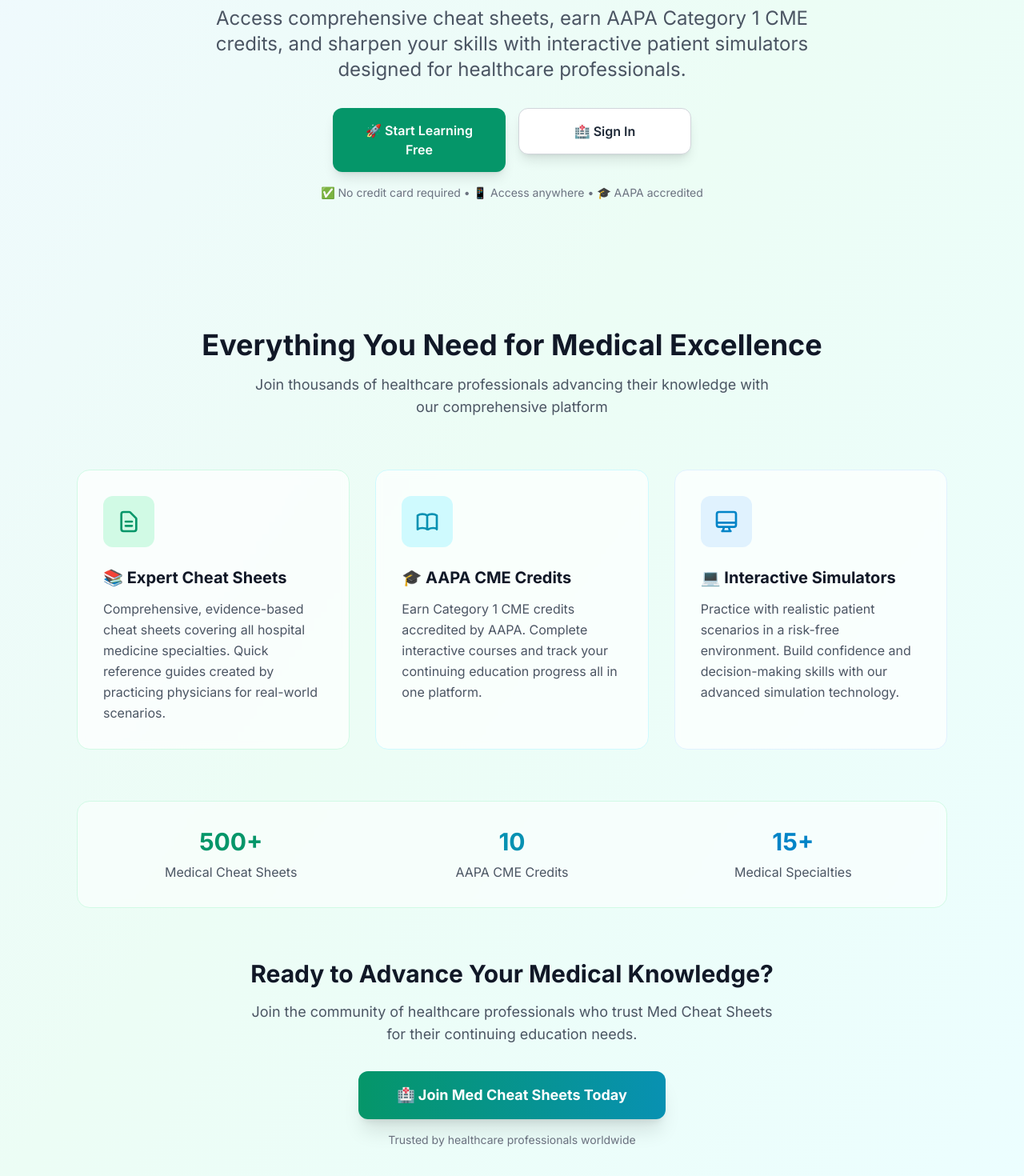
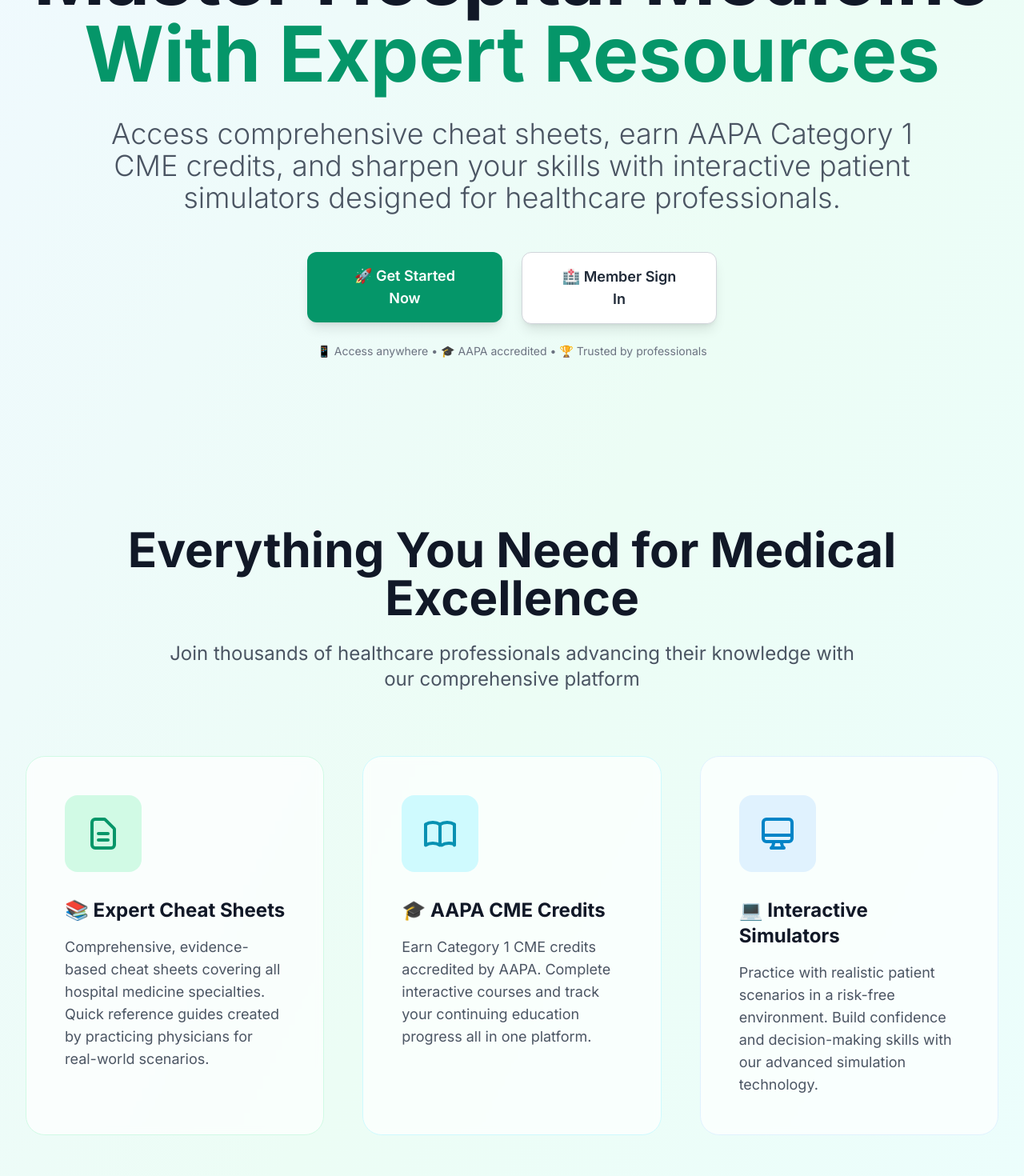
Before and after one commit to maxmarketpros/Med, a Next.js app: page / in a window 1280 px wide. Shown: the part 400-1870 px from the top of the page at 80% size. Built offline with nearby package versions, Linux system fonts and the light colour scheme; no server answers.

Commit message:
fix fix root

```diff
--- a/src/app/page.tsx
+++ b/src/app/page.tsx
@@ -27,101 +27,101 @@
     <div className="min-h-screen bg-gradient-to-br from-sky-50 via-emerald-50 to-cyan-50">
       {/* Hero Section */}
       <div className="relative">
-        <div className="max-w-7xl mx-auto px-4 sm:px-6 lg:px-8 pt-16 pb-12">
+        <div className="max-w-7xl mx-auto px-4 sm:px-6 lg:px-8 pt-20 pb-16">
           {/* Logo */}
-          <div className="text-center mb-12">
+          <div className="text-center mb-16">
             <Image
               src="/images/Logo.png"
               alt="Med Cheat Sheets"
-              width={300}
-              height={120}
-              className="mx-auto object-contain mb-8"
+              width={350}
+              height={140}
+              className="mx-auto object-contain mb-12"
               priority
             />
 
             {/* Hero Headlines */}
-            <h1 className="text-4xl md:text-6xl font-bold text-gray-900 mb-6 leading-tight">
+            <h1 className="text-4xl md:text-7xl lg:text-8xl font-bold text-gray-900 mb-8 leading-tight">
               Master Hospital Medicine
               <span className="block text-emerald-600">With Expert Resources</span>
             </h1>
 
-            <p className="text-xl md:text-2xl text-gray-600 mb-8 max-w-3xl mx-auto leading-relaxed">
+            <p className="text-xl md:text-3xl lg:text-4xl text-gray-600 mb-12 max-w-5xl mx-auto leading-relaxed font-light">
               Access comprehensive cheat sheets, earn AAPA Category 1 CME credits,
               and sharpen your skills with interactive patient simulators designed for healthcare professionals.
             </p>
 
             {/* CTA Buttons */}
-            <div className="flex flex-col sm:flex-row gap-4 justify-center max-w-md mx-auto">
+            <div className="flex flex-col sm:flex-row gap-6 justify-center max-w-lg mx-auto">
               <Link href="/sign-up" className="flex-1">
-                <button className="w-full bg-emerald-600 hover:bg-emerald-700 text-white font-semibold py-4 px-8 rounded-xl transition-all duration-300 transform hover:scale-105 shadow-lg hover:shadow-xl">
-                  🚀 Start Learning Free
+                <button className="w-full bg-emerald-600 hover:bg-emerald-700 text-white font-semibold py-4 px-10 rounded-xl transition-all duration-300 transform hover:scale-105 shadow-lg hover:shadow-xl text-lg">
+                  🚀 Get Started Now
                 </button>
               </Link>
 
               <Link href="/sign-in" className="flex-1">
-                <button className="w-full bg-white hover:bg-gray-50 text-gray-800 font-semibold py-4 px-8 rounded-xl transition-all duration-300 border border-gray-300 hover:border-emerald-300 shadow-lg hover:shadow-xl">
-                  🏥 Sign In
+                <button className="w-full bg-white hover:bg-gray-50 text-gray-800 font-semibold py-4 px-10 rounded-xl transition-all duration-300 border border-gray-300 hover:border-emerald-300 shadow-lg hover:shadow-xl text-lg">
+                  🏥 Member Sign In
                 </button>
               </Link>
             </div>
 
-            <p className="text-sm text-gray-500 mt-4">
-              ✅ No credit card required • 📱 Access anywhere • 🎓 AAPA accredited
+            <p className="text-sm text-gray-500 mt-6">
+              📱 Access anywhere • 🎓 AAPA accredited • 🏆 Trusted by professionals
             </p>
           </div>
         </div>
       </div>
 
       {/* Features Section */}
-      <div className="max-w-6xl mx-auto px-4 sm:px-6 lg:px-8 py-16">
-        <div className="text-center mb-16">
-          <h2 className="text-3xl md:text-4xl font-bold text-gray-900 mb-4">
+      <div className="max-w-7xl mx-auto px-4 sm:px-6 lg:px-8 py-20">
+        <div className="text-center mb-20">
+          <h2 className="text-3xl md:text-5xl lg:text-6xl font-bold text-gray-900 mb-6">
             Everything You Need for Medical Excellence
           </h2>
-          <p className="text-lg text-gray-600 max-w-2xl mx-auto">
+          <p className="text-lg md:text-xl lg:text-2xl text-gray-600 max-w-4xl mx-auto leading-relaxed">
             Join thousands of healthcare professionals advancing their knowledge with our comprehensive platform
           </p>
         </div>
 
         {/* Feature Grid */}
-        <div className="grid md:grid-cols-3 gap-8 mb-16">
+        <div className="grid md:grid-cols-3 gap-10 lg:gap-12 mb-20">
           {/* Feature 1 */}
-          <div className="bg-white/70 backdrop-blur-sm rounded-2xl p-8 border border-emerald-100 hover:border-emerald-200 transition-all duration-300 hover:shadow-lg">
-            <div className="w-16 h-16 bg-emerald-100 rounded-xl flex items-center justify-center mb-6">
-              <svg className="w-8 h-8 text-emerald-600" fill="none" stroke="currentColor" viewBox="0 0 24 24">
+          <div className="bg-white/70 backdrop-blur-sm rounded-3xl p-10 lg:p-12 border border-emerald-100 hover:border-emerald-200 transition-all duration-300 hover:shadow-xl">
+            <div className="w-20 h-20 lg:w-24 lg:h-24 bg-emerald-100 rounded-2xl flex items-center justify-center mb-8">
+              <svg className="w-10 h-10 lg:w-12 lg:h-12 text-emerald-600" fill="none" stroke="currentColor" viewBox="0 0 24 24">
                 <path strokeLinecap="round" strokeLinejoin="round" strokeWidth={2} d="M9 12h6m-6 4h6m2 5H7a2 2 0 01-2-2V5a2 2 0 012-2h5.586a1 1 0 01.707.293l5.414 5.414a1 1 0 01.293.707V19a2 2 0 01-2 2z" />
               </svg>
             </div>
-            <h3 className="text-xl font-bold text-gray-900 mb-3">📚 Expert Cheat Sheets</h3>
-            <p className="text-gray-600 leading-relaxed">
+            <h3 className="text-xl lg:text-2xl font-bold text-gray-900 mb-4">📚 Expert Cheat Sheets</h3>
+            <p className="text-gray-600 leading-relaxed text-base lg:text-lg">
               Comprehensive, evidence-based cheat sheets covering all hospital medicine specialties.
               Quick reference guides created by practicing physicians for real-world scenarios.
             </p>
           </div>
 
           {/* Feature 2 */}
-          <div className="bg-white/70 backdrop-blur-sm rounded-2xl p-8 border border-cyan-100 hover:border-cyan-200 transition-all duration-300 hover:shadow-lg">
-            <div className="w-16 h-16 bg-cyan-100 rounded-xl flex items-center justify-center mb-6">
-              <svg className="w-8 h-8 text-cyan-600" fill="none" stroke="currentColor" viewBox="0 0 24 24">
+          <div className="bg-white/70 backdrop-blur-sm rounded-3xl p-10 lg:p-12 border border-cyan-100 hover:border-cyan-200 transition-all duration-300 hover:shadow-xl">
+            <div className="w-20 h-20 lg:w-24 lg:h-24 bg-cyan-100 rounded-2xl flex items-center justify-center mb-8">
+              <svg className="w-10 h-10 lg:w-12 lg:h-12 text-cyan-600" fill="none" stroke="currentColor" viewBox="0 0 24 24">
                 <path strokeLinecap="round" strokeLinejoin="round" strokeWidth={2} d="M12 6.253v13m0-13C10.832 5.477 9.246 5 7.5 5S4.168 5.477 3 6.253v13C4.168 18.477 5.754 18 7.5 18s3.332.477 4.5 1.253m0-13C13.168 5.477 14.754 5 16.5 5c1.746 0 3.332.477 4.5 1.253v13C20.832 18.477 19.246 18 17.5 18c-1.746 0-3.332.477-4.5 1.253" />
               </svg>
             </div>
-            <h3 className="text-xl font-bold text-gray-900 mb-3">🎓 AAPA CME Credits</h3>
-            <p className="text-gray-600 leading-relaxed">
+            <h3 className="text-xl lg:text-2xl font-bold text-gray-900 mb-4">🎓 AAPA CME Credits</h3>
+            <p className="text-gray-600 leading-relaxed text-base lg:text-lg">
               Earn Category 1 CME credits accredited by AAPA. Complete interactive courses
               and track your continuing education progress all in one platform.
             </p>
           </div>
 
           {/* Feature 3 */}
-          <div className="bg-white/70 backdrop-blur-sm rounded-2xl p-8 border border-sky-100 hover:border-sky-200 transition-all duration-300 hover:shadow-lg">
-            <div className="w-16 h-16 bg-sky-100 rounded-xl flex items-center justify-center mb-6">
-              <svg className="w-8 h-8 text-sky-600" fill="none" stroke="currentColor" viewBox="0 0 24 24">
+          <div className="bg-white/70 backdrop-blur-sm rounded-3xl p-10 lg:p-12 border border-sky-100 hover:border-sky-200 transition-all duration-300 hover:shadow-xl">
+            <div className="w-20 h-20 lg:w-24 lg:h-24 bg-sky-100 rounded-2xl flex items-center justify-center mb-8">
+              <svg className="w-10 h-10 lg:w-12 lg:h-12 text-sky-600" fill="none" stroke="currentColor" viewBox="0 0 24 24">
                 <path strokeLinecap="round" strokeLinejoin="round" strokeWidth={2} d="M9.75 17L9 20l-1 1h8l-1-1-.75-3M3 13h18M5 17h14a2 2 0 002-2V5a2 2 0 00-2-2H5a2 2 0 00-2 2v10a2 2 0 002 2z" />
               </svg>
             </div>
-            <h3 className="text-xl font-bold text-gray-900 mb-3">💻 Interactive Simulators</h3>
-            <p className="text-gray-600 leading-relaxed">
+            <h3 className="text-xl lg:text-2xl font-bold text-gray-900 mb-4">💻 Interactive Simulators</h3>
+            <p className="text-gray-600 leading-relaxed text-base lg:text-lg">
               Practice with realistic patient scenarios in a risk-free environment.
               Build confidence and decision-making skills with our advanced simulation technology.
             </p>
@@ -129,39 +129,39 @@
         </div>
 
         {/* Stats Section */}
-        <div className="bg-white/50 backdrop-blur-sm rounded-2xl p-8 border border-emerald-100">
-          <div className="grid sm:grid-cols-3 gap-8 text-center">
+        <div className="bg-white/50 backdrop-blur-sm rounded-3xl p-12 lg:p-16 border border-emerald-100">
+          <div className="grid sm:grid-cols-3 gap-12 text-center">
             <div>
-              <div className="text-3xl font-bold text-emerald-600 mb-2">500+</div>
-              <div className="text-gray-600">Medical Cheat Sheets</div>
+              <div className="text-4xl lg:text-6xl font-bold text-emerald-600 mb-4">500+</div>
+              <div className="text-gray-600 text-lg lg:text-xl">Medical Cheat Sheets</div>
             </div>
             <div>
-              <div className="text-3xl font-bold text-cyan-600 mb-2">10</div>
-              <div className="text-gray-600">AAPA CME Credits</div>
+              <div className="text-4xl lg:text-6xl font-bold text-cyan-600 mb-4">10</div>
+              <div className="text-gray-600 text-lg lg:text-xl">AAPA CME Credits</div>
             </div>
             <div>
-              <div className="text-3xl font-bold text-sky-600 mb-2">15+</div>
-              <div className="text-gray-600">Medical Specialties</div>
+              <div className="text-4xl lg:text-6xl font-bold text-sky-600 mb-4">15+</div>
+              <div className="text-gray-600 text-lg lg:text-xl">Medical Specialties</div>
             </div>
           </div>
         </div>
 
         {/* Final CTA */}
-        <div className="text-center mt-16">
-          <h2 className="text-2xl md:text-3xl font-bold text-gray-900 mb-4">
+        <div className="text-center mt-20">
+          <h2 className="text-3xl md:text-4xl lg:text-5xl font-bold text-gray-900 mb-6">
             Ready to Advance Your Medical Knowledge?
           </h2>
-          <p className="text-lg text-gray-600 mb-8 max-w-2xl mx-auto">
+          <p className="text-lg md:text-xl lg:text-2xl text-gray-600 mb-12 max-w-4xl mx-auto leading-relaxed">
             Join the community of healthcare professionals who trust Med Cheat Sheets for their continuing education needs.
           </p>
 
           <Link href="/sign-up">
-            <button className="bg-gradient-to-r from-emerald-600 to-cyan-600 hover:from-emerald-700 hover:to-cyan-700 text-white font-bold py-4 px-12 rounded-xl transition-all duration-300 transform hover:scale-105 shadow-xl text-lg">
+            <button className="bg-gradient-to-r from-emerald-600 to-cyan-600 hover:from-emerald-700 hover:to-cyan-700 text-white font-bold py-5 px-16 rounded-2xl transition-all duration-300 transform hover:scale-105 shadow-xl text-xl lg:text-2xl">
               🏥 Join Med Cheat Sheets Today
             </button>
           </Link>
 
-          <p className="text-sm text-gray-500 mt-4">
+          <p className="text-base lg:text-lg text-gray-500 mt-6">
             Trusted by healthcare professionals worldwide
           </p>
         </div>
```
